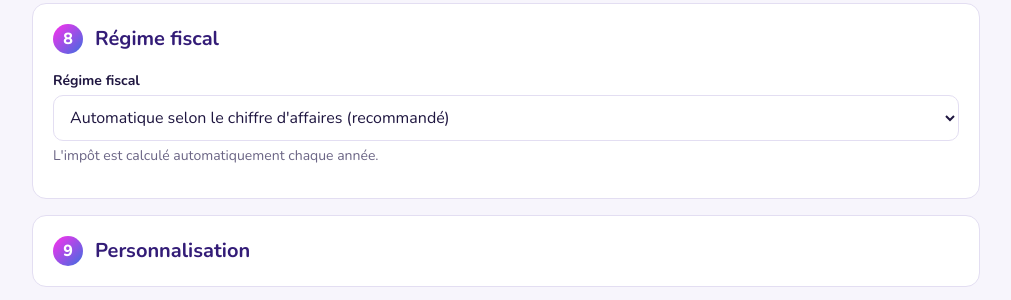
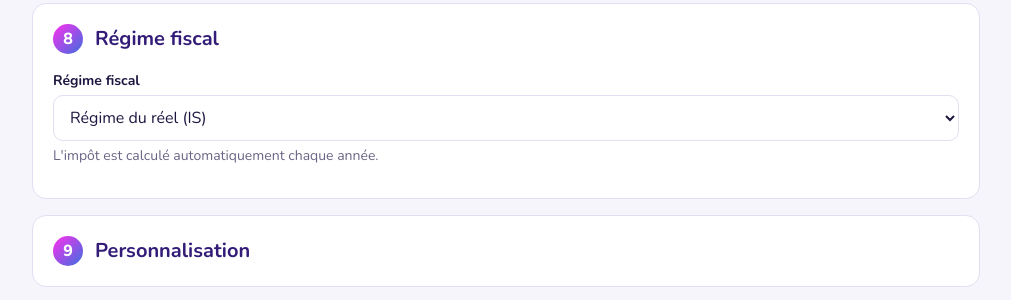
Before and after one commit to BORISFOYET/previsionnel-syscohada, a FastAPI app: template app/templates/outil.html in a window 1280 px wide, after a click that opens the changed part. Shown: the part 1515-1815 px from the top of the page, without its empty margins (134-1145 px from the left). Run offline with FastAPI, Linux system fonts and the light colour scheme; the template is opened without the code that fills it: most values are stand-ins (such as "Sample title", 1, 10 or a date in 2020).

Commit message:
Régime fiscal : libellés « Régime du réel (IS) » et « Impôt général synthétique (IGS) », calcul automatique conservé
Co-Authored-By: Claude Opus 5.5 <noreply@anthropic.com>
Claude-Session: https://claude.ai/code/session_01PG1kYDFFQduCXze5cmQMMA

```diff
--- a/app/templates/outil.html
+++ b/app/templates/outil.html
@@ -64,7 +64,7 @@
 
 <details class="carte"><summary><span class="num">8</span><h2>Régime fiscal</h2></summary>
   <div class="grille">
-    <div><label>Régime fiscal</label><select id="regime_fiscal"><option value="auto">Automatique selon le chiffre d'affaires (recommandé)</option><option value="reel">Toujours au régime du réel</option></select></div>
+    <div><label>Régime fiscal</label><select id="regime_fiscal"><option value="reel">Régime du réel (IS)</option><option value="auto" id="optSynth">Impôt général synthétique (IGS)</option></select></div>
   </div>
   <p class="aide" id="aideRegime">L'impôt est calculé automatiquement chaque année.</p>
 </details>
@@ -139,8 +139,9 @@ $('pays').onchange = () => {
   b.hidden = false;
   b.innerHTML = `Paramètres retenus pour <b>${p.nom}</b> : devise ${p.devise_libelle}, impôt sur les sociétés ${pc(p.is)}${p.is_seuil_ca ? ' (' + pc(p.is_majore) + ' au-delà de ' + (p.is_seuil_ca/1e9).toLocaleString('fr-FR') + ' milliards de CA)' : ''}, minimum de perception ${pc(p.minimum_ca)} du chiffre d'affaires${p.minimum_plancher ? ', au moins ' + p.minimum_plancher.toLocaleString('fr-FR') + ' ' + p.devise_libelle : ''}${p.minimum_plafond ? ', au plus ' + p.minimum_plafond.toLocaleString('fr-FR') + ' ' + p.devise_libelle : ''}, TVA ${pc(p.tva)}, charges sociales patronales ${pc(p.charges_sociales_employeur)}. Vous pourrez les modifier dans l'Excel.${p.verification === 'officiel' ? '' : ' <i>Taux à confirmer avec votre comptable ou la direction des impôts : ' + (p.verification === 'partiel' ? 'ils ne sont pas tous vérifiés' : 'ils ne sont pas encore vérifiés') + ' sur un texte officiel.</i>'}`;
   const sy = p.synthetique, M = n => n.toLocaleString('fr-FR') + ' ' + p.devise_libelle;
+  $('optSynth').textContent = sy ? sy.nom : 'Impôt synthétique';
   $('aideRegime').innerHTML = sy
-    ? `En automatique, chaque année dont le chiffre d'affaires est inférieur à ${M(sy.seuil_ca)} est soumise à l'${sy.nom.toLowerCase()} (calculé selon le barème du pays), les autres au réel : impôt sur les sociétés sur le résultat, jamais moins que le minimum de perception sur le chiffre d'affaires.`
+    ? `L'impôt est calculé automatiquement. Avec l'${sy.nom}, il est calculé sur le chiffre d'affaires selon le barème ; une année où le chiffre d'affaires atteint ${M(sy.seuil_ca)} passe automatiquement au réel. Au réel, l'impôt sur les sociétés est calculé sur le résultat, sans descendre sous le minimum de perception sur le chiffre d'affaires.`
     : `Pour ${p.nom}, l'outil calcule chaque année l'impôt sur les sociétés sur le résultat, jamais moins que le minimum de perception sur le chiffre d'affaires. Le barème de l'impôt synthétique de ce pays n'est pas encore intégré : vous pouvez le saisir dans l'onglet Hypothèses de l'Excel, et le calcul se fera tout seul.`;
 };
 function apercu() {
```
